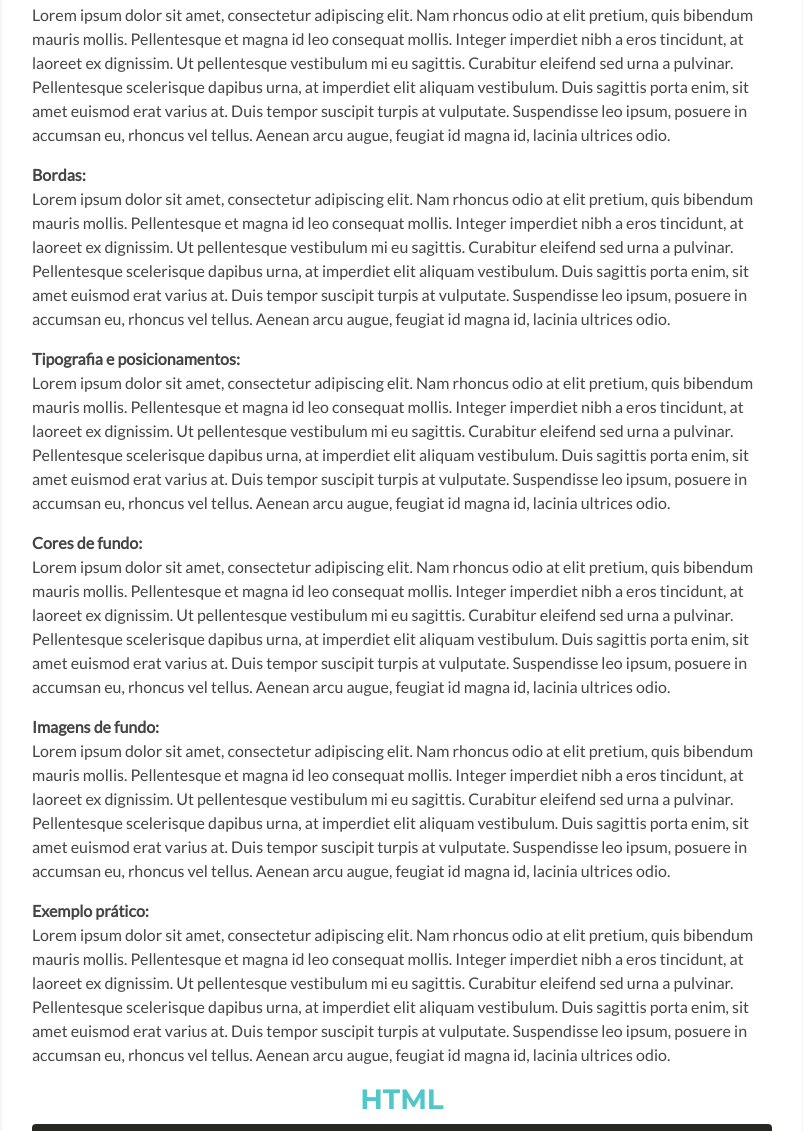
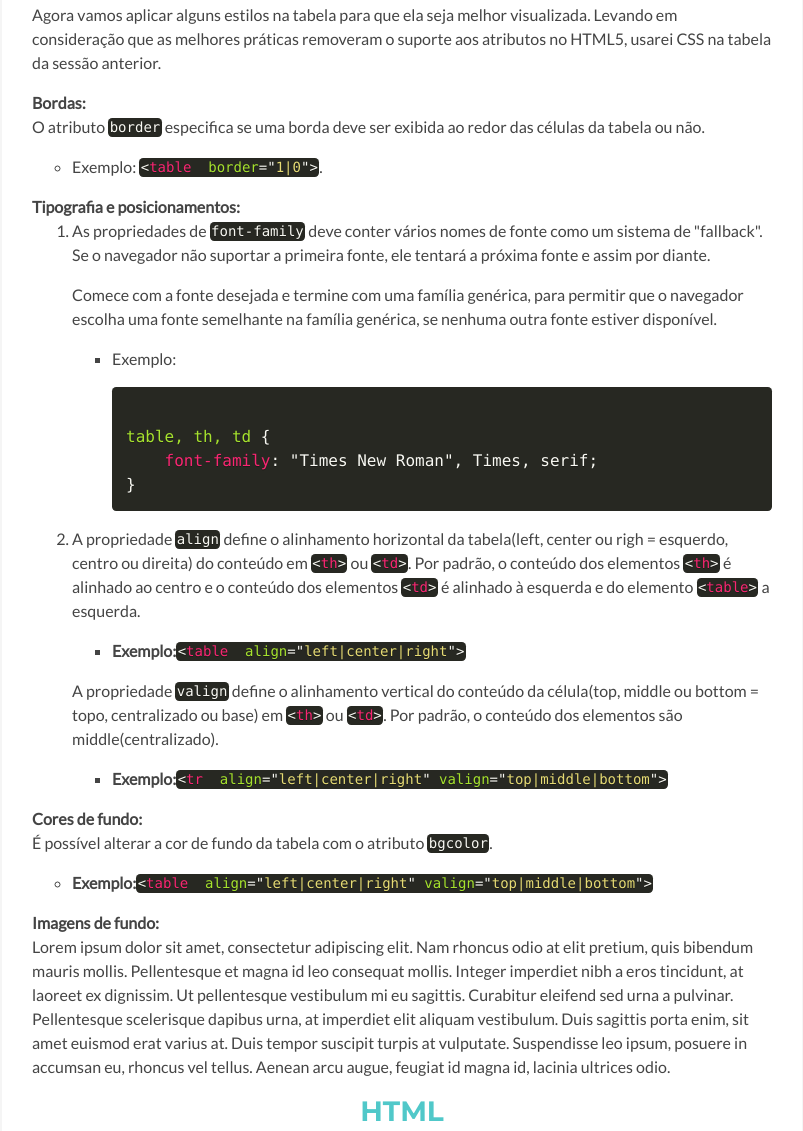
Before and after one commit to galemos/galemos.github.io, a plain HTML site: page index.html in a window 1280 px wide. Shown: the part 6104-7235 px from the top of the page, without its empty margins (238-1041 px from the left). Drawn offline with Linux system fonts and the light colour scheme.

Commit message:
fim sessão 1

```diff
--- a/index.html
+++ b/index.html
@@ -486,55 +486,69 @@ colunas."&gt
             <div class="docs-inner">
                 <h2 class="title text-center">Estilização de tabelas</h2>
                 <div class="block">
-                    <p>Lorem ipsum dolor sit amet, consectetur adipiscing elit. Nam rhoncus odio at elit pretium, quis
-                        bibendum mauris mollis. Pellentesque et magna id leo consequat mollis. Integer imperdiet nibh a
-                        eros tincidunt, at laoreet ex dignissim. Ut pellentesque vestibulum mi eu sagittis. Curabitur
-                        eleifend sed urna a pulvinar. Pellentesque scelerisque dapibus urna, at imperdiet elit aliquam
-                        vestibulum. Duis sagittis porta enim, sit amet euismod erat varius at. Duis tempor suscipit
-                        turpis at vulputate. Suspendisse leo ipsum, posuere in accumsan eu, rhoncus vel tellus. Aenean
-                        arcu augue, feugiat id magna id, lacinia ultrices odio.</p>
+                    <p>Agora vamos aplicar alguns estilos na tabela para que ela seja melhor visualizada. Levando em consideração que as melhores práticas removeram o suporte aos atributos no HTML5, usarei CSS na tabela da sessão anterior.</p>
                     <ul class="list-unstyled">
                         <li><strong>Bordas:</strong>
-                            <p>Lorem ipsum dolor sit amet, consectetur adipiscing elit. Nam rhoncus odio at elit
-                                pretium, quis bibendum mauris mollis. Pellentesque et magna id leo consequat mollis.
-                                Integer imperdiet nibh a eros tincidunt, at laoreet ex dignissim. Ut pellentesque
-                                vestibulum mi eu sagittis. Curabitur eleifend sed urna a pulvinar. Pellentesque
-                                scelerisque dapibus urna, at imperdiet elit aliquam vestibulum. Duis sagittis porta
-                                enim, sit amet euismod erat varius at. Duis tempor suscipit turpis at vulputate.
-                                Suspendisse leo ipsum, posuere in accumsan eu, rhoncus vel tellus. Aenean arcu augue,
-                                feugiat id magna id, lacinia ultrices odio.</p>
+                            <p>O atributo <code class="language-markup">border</code> especifica se uma borda deve ser exibida ao redor das células da tabela ou não. </p>
+                            <ul>
+                                <li>
+                                    <p>
+                                        <stronger>Exemplo:</stronger> <code class="language-markup">&lttable  border="1|0"&gt</code>.
+                                    </p>
+                                </li>
+                            </ul>
                         </li>
-                        <li><strong>Tipografia e posicionamentos:</strong>
-                            <p>Lorem ipsum dolor sit amet, consectetur adipiscing elit. Nam rhoncus odio at elit
-                                pretium, quis bibendum mauris mollis. Pellentesque et magna id leo consequat mollis.
-                                Integer imperdiet nibh a eros tincidunt, at laoreet ex dignissim. Ut pellentesque
-                                vestibulum mi eu sagittis. Curabitur eleifend sed urna a pulvinar. Pellentesque
-                                scelerisque dapibus urna, at imperdiet elit aliquam vestibulum. Duis sagittis porta
-                                enim, sit amet euismod erat varius at. Duis tempor suscipit turpis at vulputate.
-                                Suspendisse leo ipsum, posuere in accumsan eu, rhoncus vel tellus. Aenean arcu augue,
-                                feugiat id magna id, lacinia ultrices odio.</p>
+                        <li>
+                            <strong>Tipografia e posicionamentos:</strong>
+                            <ol>
+                                <li>
+                                     <p>
+                                        As propriedades de <code class="language-css">font-family</code> deve conter vários nomes de fonte como um sistema de "fallback". Se o navegador não suportar a primeira fonte, ele tentará a próxima fonte e assim por diante.
+                                    </p>
+                                    <p>
+                                        Comece com a fonte desejada e termine com uma família genérica, para permitir que o navegador escolha uma fonte semelhante na família genérica, se nenhuma outra fonte estiver disponível.
+                                    </p>
+                                    <ul>
+                                        <li>
+                                            <p>
+                                                <stronger>Exemplo:</stronger> <pre><code class="language-css">
+table, th, td {
+    font-family: "Times New Roman", Times, serif;
+}</code></pre>
+                                            </p>
+                                        </li>
+                                    </ul>
+                                </li>
+                                <li>
+                                    <p>
+                                        A propriedade <code class="language-markup">align</code> define o alinhamento horizontal da tabela(left, center ou righ = esquerdo, centro ou direita) do conteúdo em <code class="language-markup">&ltth&gt</code> ou <code class="language-markup">&lttd&gt</code>. Por padrão, o conteúdo dos elementos <code class="language-markup">&ltth&gt</code> é alinhado ao centro e o conteúdo dos elementos <code class="language-markup">&lttd&gt</code> é alinhado à esquerda e do elemento <code class="language-markup">&lttable&gt</code> a esquerda.
+                                        <ul>
+                                            <li>
+                                                <p><strong>Exemplo:</strong><code class="language-markup">&lttable  align="left|center|right"&gt</code></p>
+                                            </li>
+                                        </ul>
+                                    </p>
+                                    <p>
+                                        A propriedade <code class="language-markup">valign</code> define o alinhamento vertical do conteúdo da célula(top, middle ou bottom = topo, centralizado ou base)  em <code class="language-markup">&ltth&gt</code> ou <code class="language-markup">&lttd&gt</code>. Por padrão, o conteúdo dos elementos são middle(centralizado).
+                                        <ul>
+                                            <li>
+                                                <p><strong>Exemplo:</strong><code class="language-markup">&lttr  align="left|center|right" valign="top|middle|bottom"&gt</code></p>
+                                            </li>
+                                        </ul>
+                                    </p>
+                                </li>
+                            </ol>
                         </li>
                         <li><strong>Cores de fundo:</strong>
-                            <p>Lorem ipsum dolor sit amet, consectetur adipiscing elit. Nam rhoncus odio at elit
-                                pretium, quis bibendum mauris mollis. Pellentesque et magna id leo consequat mollis.
-                                Integer imperdiet nibh a eros tincidunt, at laoreet ex dignissim. Ut pellentesque
-                                vestibulum mi eu sagittis. Curabitur eleifend sed urna a pulvinar. Pellentesque
-                                scelerisque dapibus urna, at imperdiet elit aliquam vestibulum. Duis sagittis porta
-                                enim, sit amet euismod erat varius at. Duis tempor suscipit turpis at vulputate.
-                                Suspendisse leo ipsum, posuere in accumsan eu, rhoncus vel tellus. Aenean arcu augue,
-                                feugiat id magna id, lacinia ultrices odio.</p>
+                            <p>É possível alterar a cor de fundo da tabela com o atributo <code class="language-markup">bgcolor</code>.
+                                <ul>
+                                    <li>
+                                        <p><strong>Exemplo:</strong><code class="language-markup">&lttable  align="left|center|right" valign="top|middle|bottom"&gt</code></p>
+                                    </li>
+                                </ul>
+                            </p>
                         </li>
                         <li><strong>Imagens de fundo:</strong>
-                            <p>Lorem ipsum dolor sit amet, consectetur adipiscing elit. Nam rhoncus odio at elit
-                                pretium, quis bibendum mauris mollis. Pellentesque et magna id leo consequat mollis.
-                                Integer imperdiet nibh a eros tincidunt, at laoreet ex dignissim. Ut pellentesque
-                                vestibulum mi eu sagittis. Curabitur eleifend sed urna a pulvinar. Pellentesque
-                                scelerisque dapibus urna, at imperdiet elit aliquam vestibulum. Duis sagittis porta
-                                enim, sit amet euismod erat varius at. Duis tempor suscipit turpis at vulputate.
-                                Suspendisse leo ipsum, posuere in accumsan eu, rhoncus vel tellus. Aenean arcu augue,
-                                feugiat id magna id, lacinia ultrices odio.</p>
-                        </li>
-                        <li><strong>Exemplo prático:</strong>
                             <p>Lorem ipsum dolor sit amet, consectetur adipiscing elit. Nam rhoncus odio at elit
                                 pretium, quis bibendum mauris mollis. Pellentesque et magna id leo consequat mollis.
                                 Integer imperdiet nibh a eros tincidunt, at laoreet ex dignissim. Ut pellentesque
```
Also changed, not shown: teste.html (+1 -61 lines).
